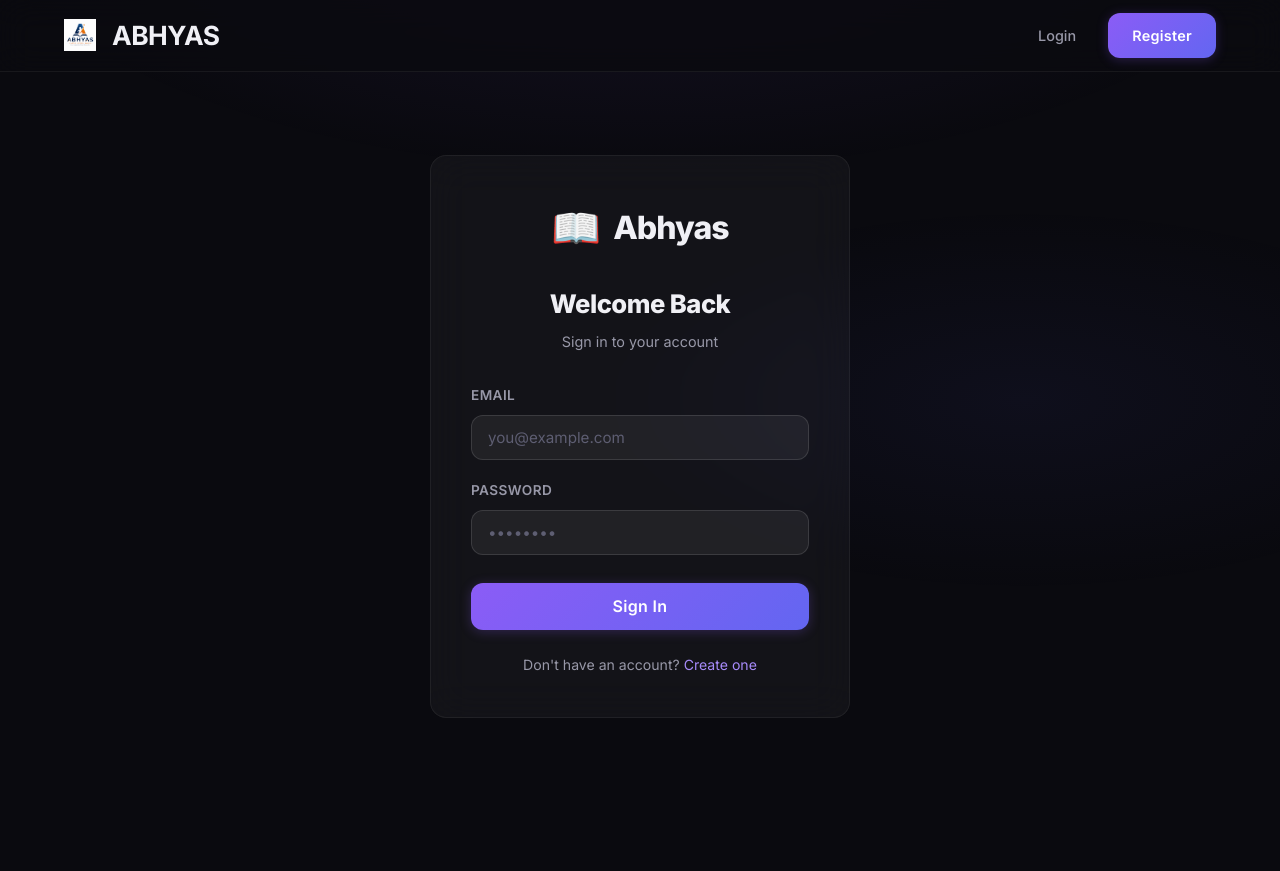
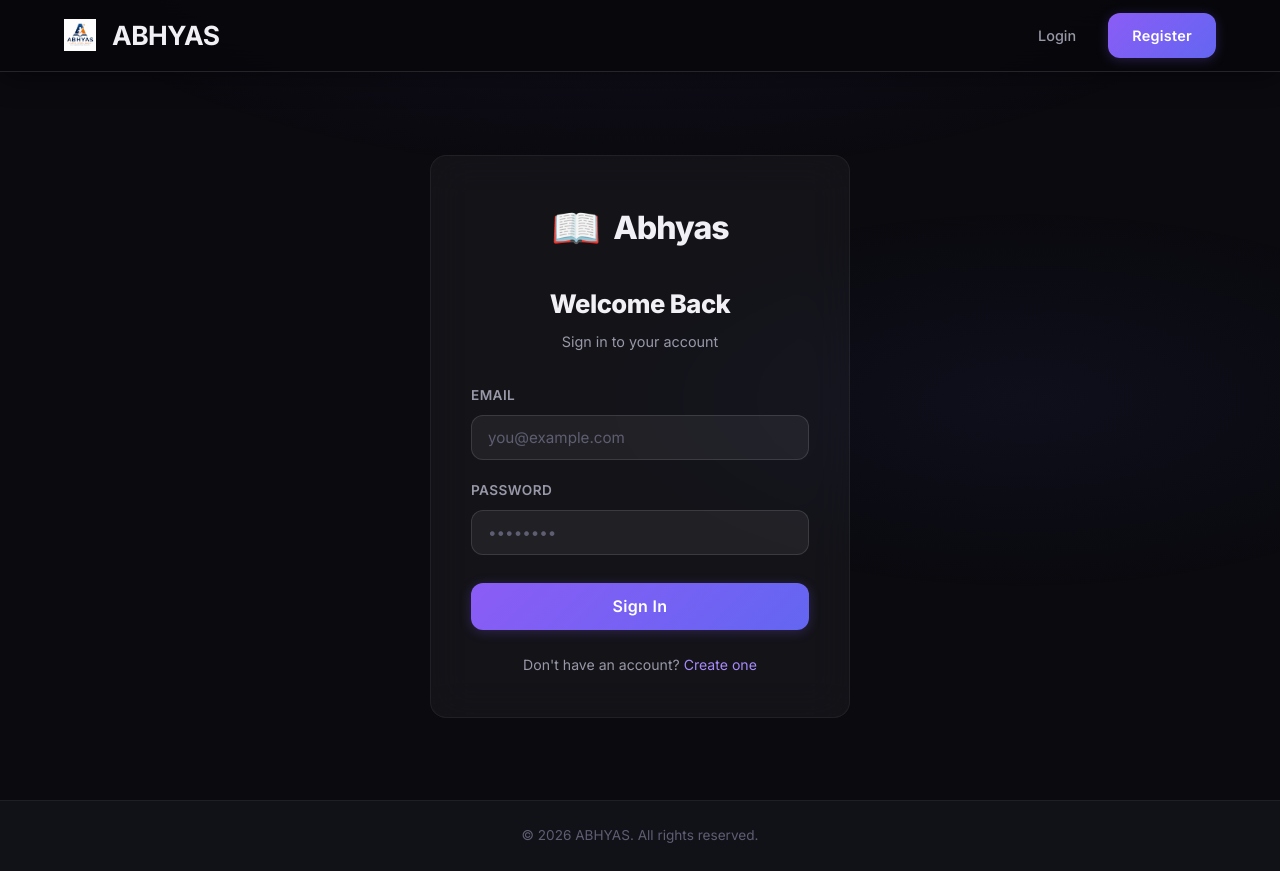
Before and after one commit to logic-coders/ABHYAS, a Next.js app in the folder abhyas-app/: page /login in a window 1280 px wide. Before the commit the page ends 800 px from the top, so only its background shows below. Built offline with nearby package versions, Linux system fonts and the light colour scheme; no server answers.

Commit message:
fix: Phase VI UI/UX Polish (Header separation, Footer, Simplify header user info)

```diff
--- a/abhyas-app/app/globals.css
+++ b/abhyas-app/app/globals.css
@@ -449,10 +449,11 @@
   height: var(--header-height);
   display: flex;
   align-items: center;
-  background: rgba(10, 10, 15, 0.8);
-  backdrop-filter: blur(16px);
-  -webkit-backdrop-filter: blur(16px);
-  border-bottom: 1px solid var(--border-subtle);
+  background: rgba(8, 8, 12, 0.95);
+  backdrop-filter: blur(20px);
+  -webkit-backdrop-filter: blur(20px);
+  border-bottom: 1px solid var(--border-medium);
+  box-shadow: 0 4px 30px rgba(0, 0, 0, 0.4);
 }
 
 .header-inner {
--- a/abhyas-app/app/layout.tsx
+++ b/abhyas-app/app/layout.tsx
@@ -3,6 +3,8 @@
 import './globals.css';
 import { AuthProvider } from '@/lib/auth-context';
 import Header from '@/components/Header';
+
+import Footer from '@/components/Footer';
 
 const inter = Inter({
   subsets: ['latin'],
@@ -26,8 +28,11 @@
     <html lang="en" className={inter.variable}>
       <body>
         <AuthProvider>
-          <Header />
-          <main>{children}</main>
+          <div style={{ display: 'flex', flexDirection: 'column', minHeight: '100vh' }}>
+            <Header />
+            <main style={{ flex: '1 0 auto' }}>{children}</main>
+            <Footer />
+          </div>
         </AuthProvider>
       </body>
     </html>
--- /dev/null
+++ b/abhyas-app/components/Footer.tsx
@@ -0,0 +1,38 @@
+'use client';
+
+import { usePathname } from 'next/navigation';
+
+export default function Footer() {
+  const pathname = usePathname();
+
+  // Hide footer on exam pages for distraction-free exam mode
+  if (pathname?.startsWith('/exam')) {
+    return null;
+  }
+
+  return (
+    <footer className="footer">
+      <div className="container footer-inner">
+        <p>&copy; {new Date().getFullYear()} ABHYAS. All rights reserved.</p>
+      </div>
+
+      <style jsx>{`
+        .footer {
+          border-top: 1px solid var(--border-subtle);
+          background: var(--bg-secondary);
+          padding: var(--space-lg) 0;
+          margin-top: auto;
+          color: var(--text-muted);
+          font-size: 0.85rem;
+          text-align: center;
+        }
+
+        .footer-inner {
+          display: flex;
+          justify-content: center;
+          align-items: center;
+        }
+      `}</style>
+    </footer>
+  );
+}
--- a/abhyas-app/components/Header.tsx
+++ b/abhyas-app/components/Header.tsx
@@ -48,12 +48,14 @@
                 <li>
                   <div className="user-menu">
                     <Link href="/profile" className="user-badge" style={{ textDecoration: 'none', display: 'flex', alignItems: 'center', gap: '0.75rem' }}>
-                      <span className="user-avatar">
+                      <span className="user-avatar" title={user.name}>
                         {user.name.charAt(0).toUpperCase()}
                       </span>
-                      <span className="user-name">{user.name}</span>
                       {user.role === 'admin' && (
-                        <span className="role-tag">Admin</span>
+                        <>
+                          <span className="user-name">{user.name}</span>
+                          <span className="role-tag">Admin</span>
+                        </>
                       )}
                     </Link>
                     <button className="btn btn-ghost btn-sm" onClick={logout}>
```
